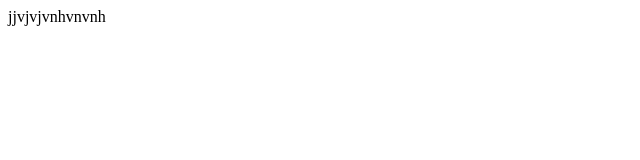
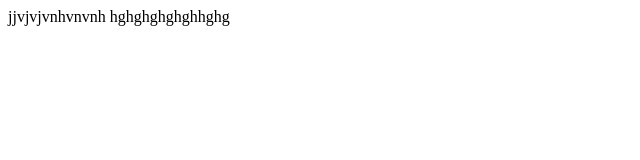
Before and after one commit to zubaryk/for-me, a plain HTML site: page index.html in a window 1280 px wide. Shown: the whole page, without its empty margins (0-640 px from the left). Drawn offline with Linux system fonts and the light colour scheme.

Commit message:
feat: changes

```diff
--- a/index.html
+++ b/index.html
@@ -9,6 +9,8 @@
 </head>
 <body>
     jjvjvjvnhvnvnh
+    hghghghghghhghg
     <script src="index.js"></script>
+
 </body>
 </html>
```
